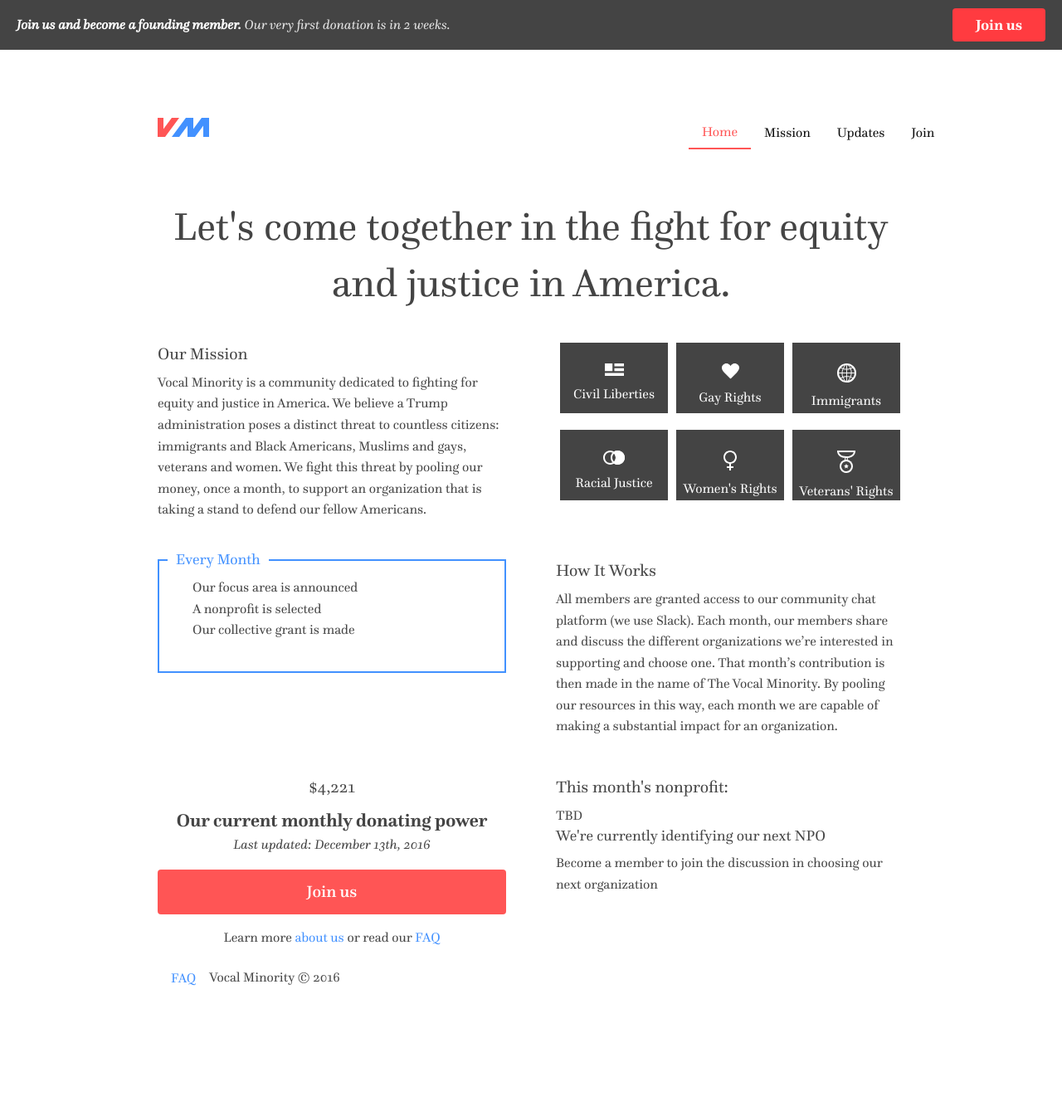
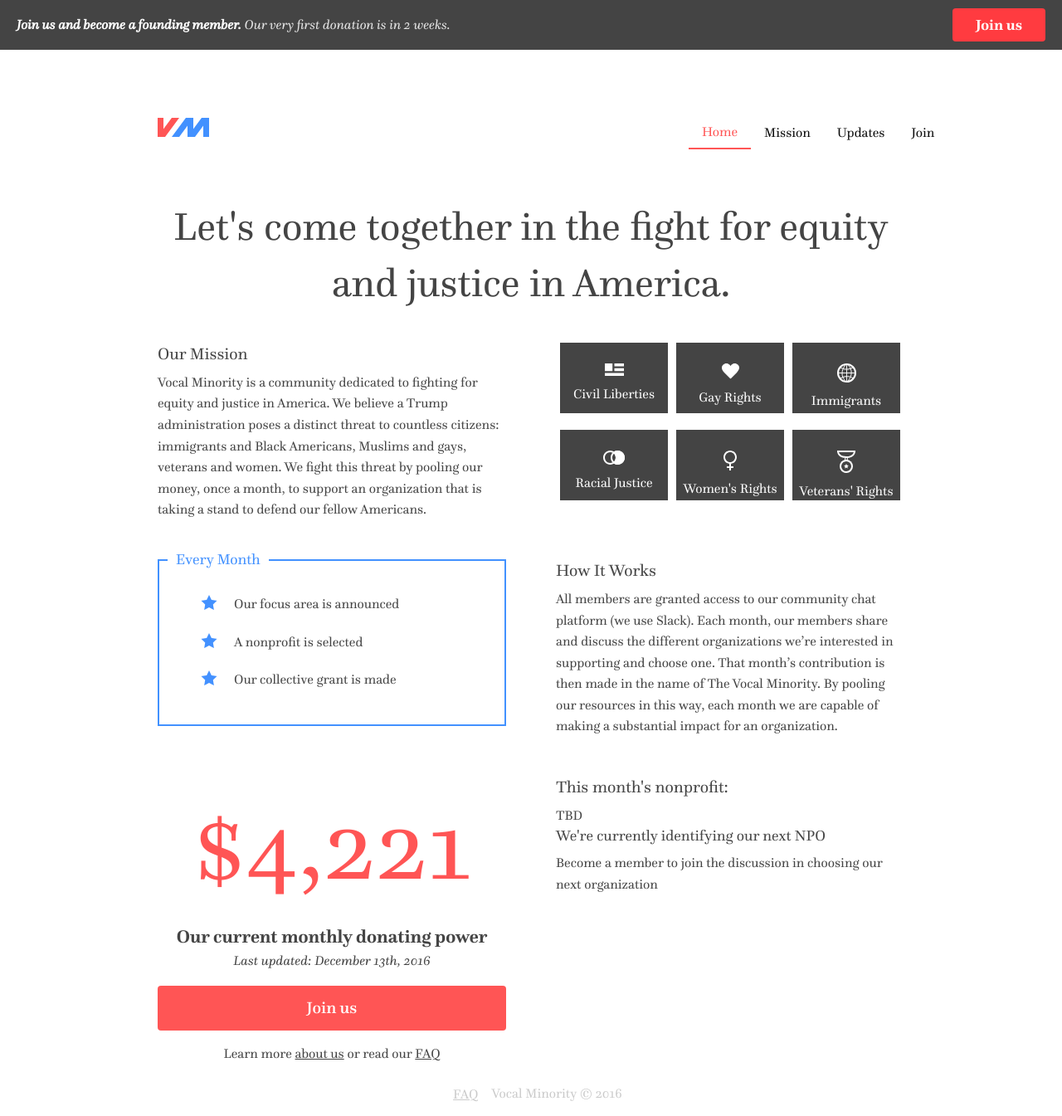
Before and after one commit to VocalMinority/vocalminority.us, a Jekyll site: the page built from index.html, in a window 1280 px wide and 1345 px high. Shown: the whole window at 83% size. Built offline with Jekyll 4.4.1, drawn with Linux system fonts in a browser that asks for light colours; nearby versions of some CDN libraries.

Commit message:
Refine every month section, add donating power and style footer

```diff
--- a/_sass/components/_every-month.scss
+++ b/_sass/components/_every-month.scss
@@ -11,4 +11,13 @@
     top: -14px;
     left: 10px;
   }
+  ul {
+    li {
+      margin: 20px 10px;
+      padding-left: 40px;
+      background-image: url('/images/icons/star.png');
+      background-repeat: no-repeat;
+      background-position-y: 20%;
+    }
+  }
 }
--- /dev/null
+++ b/_sass/components/_footer.scss
@@ -0,0 +1,10 @@
+.global-footer {
+  .menu {
+    display: inline-block;
+  }
+  color: $medium-gray;
+  a {
+    color: $medium-gray;
+    text-decoration: underline;
+  }
+}
--- a/_sass/pages/_index.scss
+++ b/_sass/pages/_index.scss
@@ -1,3 +1,12 @@
 section {
   margin: 30px 0;
 }
+.current-donation {
+  color: $secondary-color;
+  font-size: rem-calc(120);
+}
+
+.learn-more a {
+  color: $dark-gray;
+  text-decoration: underline;
+}
--- a/css/main.scss
+++ b/css/main.scss
@@ -106,6 +106,7 @@
 @import 'components/ctas';
 @import 'components/every-month';
 @import 'components/faqs';
+@import 'components/footer';
 @import 'components/header';
 @import 'components/manifesto';
 @import 'components/mailchimp';
```
Also changed, not shown: images/flag-bg.png (added), images/icons/star.png (added).
